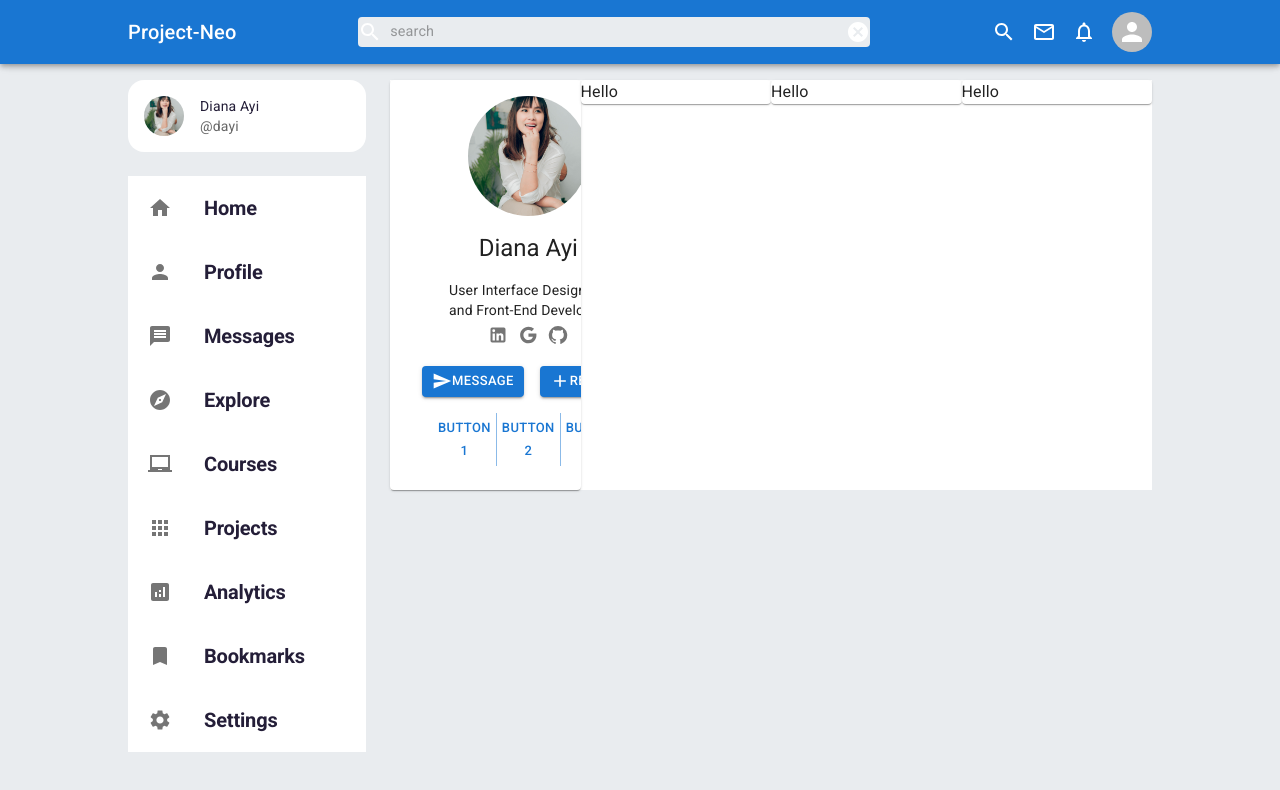
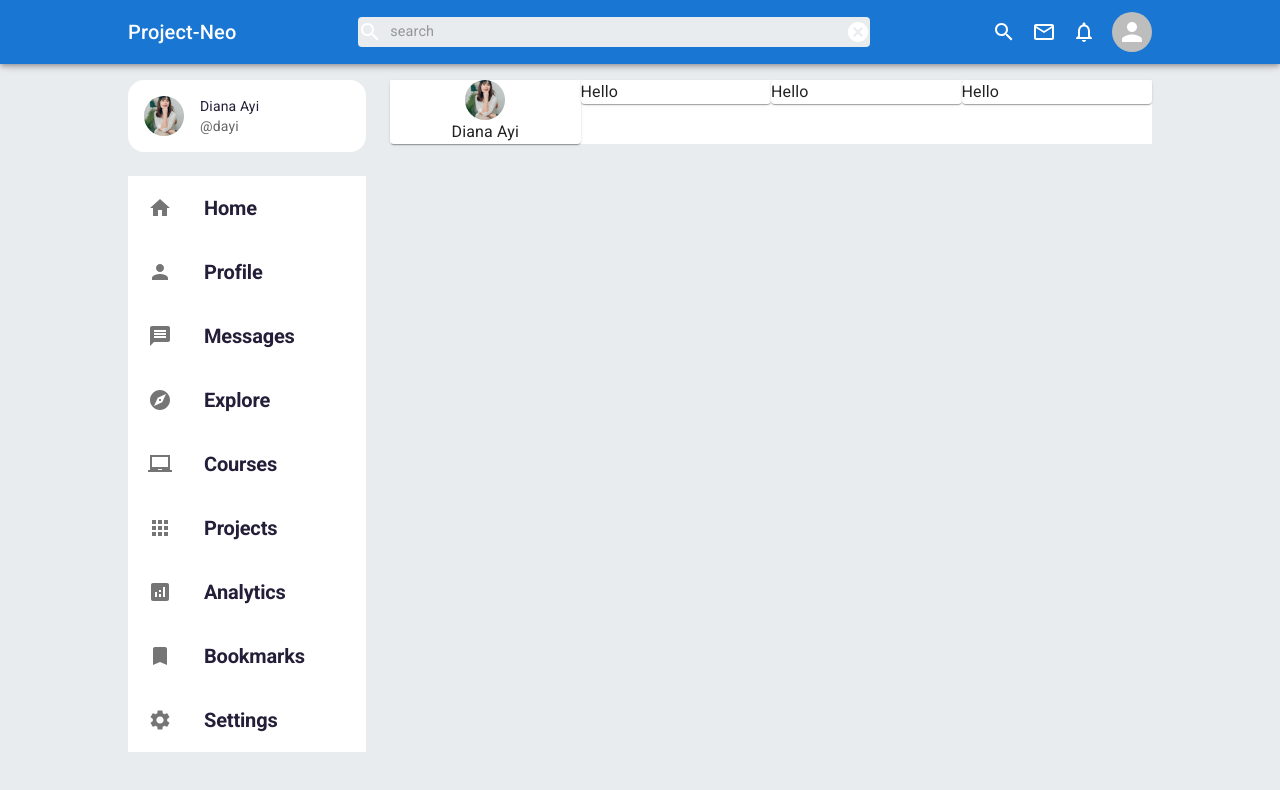
Before and after one commit to jpzambranoleon/project-neo-front-end, a React (Create React App) app: page /explore in a window 1280 px wide. Shown: the top 790 px of the page. Built offline with nearby package versions, Linux system fonts and the light colour scheme.

Commit message:
updated files

```diff
--- a/src/pages/Explore/components/UserCard.jsx
+++ b/src/pages/Explore/components/UserCard.jsx
@@ -1,60 +1,17 @@
-import { GitHub, Google, LinkedIn } from "@mui/icons-material";
-import { Avatar, Box, Button, ButtonGroup, Card, CardActionArea, CardContent, Grid, IconButton, Stack, Typography } from "@mui/material";
+import { Add, GitHub, Google, LinkedIn, Send } from "@mui/icons-material";
+import { Avatar, Box, Button, ButtonGroup, Card, CardActionArea, CardContent, Grid, IconButton, ListItem, Stack, Typography } from "@mui/material";
 
-const Card = () => {
+const UserCard = () => {
     return(
         <Card>
-            <CardContent>
-                <Grid container direction="column" sx={{ alignItems: "center" }}>
-                    <Avatar sx={{ width: 120, height: 120 }} src="/assets/person/diana.jpg"/>
-                    <CardContent>
-                        <Typography variant="h5">
-                            Diana Ayi
-                        </Typography>
-                    </CardContent>
-                    <Typography variant="body2">
-                        User Interface Designer and Front-End Developer
-                    </Typography>
-                    <Box sx={{ display: "flex" }}>
-                        <IconButton size="small">
-                            <LinkedIn fontSize="small"/>
-                        </IconButton>
-                        <IconButton size="small">
-                            <Google fontSize="small"/>
-                        </IconButton>
-                        <IconButton size="small">
-                            <GitHub fontSize="small"/>
-                        </IconButton>
-                    </Box>
-                    <CardContent>
-                        <Stack spacing={2} direction="row">
-                            <Button size="small" variant="contained">
-                                <Send fontSize="small" />
-                                Message
-                            </Button>
-                            <Button size="small" variant="contained">
-                                <Add fontSize="small" />
-                                Recruit
-                            </Button>
-                        </Stack>
-                    </CardContent>
-                    <Box>
-                        <ButtonGroup variant="text" size="small">
-                            <Button>
-                                Button 1
-                            </Button>
-                            <Button>
-                                Button 2
-                            </Button>
-                            <Button>
-                                Button 3
-                            </Button>
-                        </ButtonGroup>
-                    </Box>
-                </Grid>
-            </CardContent>
+            <Grid container direction="column" sx={{ alignItems: "center" }}>
+                <Avatar src="/assets/person/diana.jpg" />
+                <Typography>
+                    Diana Ayi
+                </Typography>
+            </Grid>
         </Card>
     )
 }
 
-export default Card;
+export default UserCard;
--- a/src/pages/Explore/components/Users.jsx
+++ b/src/pages/Explore/components/Users.jsx
@@ -1,62 +1,13 @@
 import { Add, GitHub, Google, LinkedIn, Send } from "@mui/icons-material";
 import { Avatar, Box, Button, ButtonGroup, Card, CardContent, Grid, IconButton, ListItem, Stack, Typography } from "@mui/material";
+import UserCard from "./UserCard";
 
 const Users = () => {
     return (
         <Box sx={{ bgcolor: "white" }}>
             <Grid container>
                 <Grid item sm={3}>
-                    <Card>
-                        <CardContent>
-                            <Grid container direction="column" sx={{ alignItems: "center" }}>
-                                <Avatar sx={{ width: 120, height: 120 }} src="/assets/person/diana.jpg"/>
-                                <CardContent>
-                                    <Typography variant="h5">
-                                        Diana Ayi
-                                    </Typography>
-                                </CardContent>
-                                <Typography variant="body2">
-                                    User Interface Designer and Front-End Developer
-                                </Typography>
-                                <Box sx={{ display: "flex" }}>
-                                    <IconButton size="small">
-                                        <LinkedIn fontSize="small"/>
-                                    </IconButton>
-                                    <IconButton size="small">
-                                        <Google fontSize="small"/>
-                                    </IconButton>
-                                    <IconButton size="small">
-                                        <GitHub fontSize="small"/>
-                                    </IconButton>
-                                </Box>
-                                <CardContent>
-                                    <Stack spacing={2} direction="row">
-                                        <Button size="small" variant="contained">
-                                            <Send fontSize="small" />
-                                            Message
-                                        </Button>
-                                        <Button size="small" variant="contained">
-                                            <Add fontSize="small" />
-                                            Recruit
-                                        </Button>
-                                    </Stack>
-                                </CardContent>
-                                <Box>
-                                    <ButtonGroup variant="text" size="small">
-                                        <Button>
-                                            Button 1
-                                        </Button>
-                                        <Button>
-                                            Button 2
-                                        </Button>
-                                        <Button>
-                                            Button 3
-                                        </Button>
-                                    </ButtonGroup>
-                                </Box>
-                            </Grid>
-                        </CardContent>
-                    </Card>
+                    <UserCard />
                 </Grid>
                 <Grid item sm={3}>
                     <Card>
```
